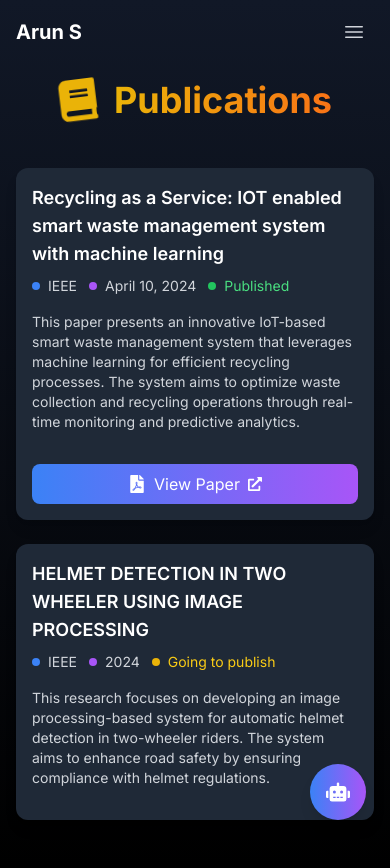
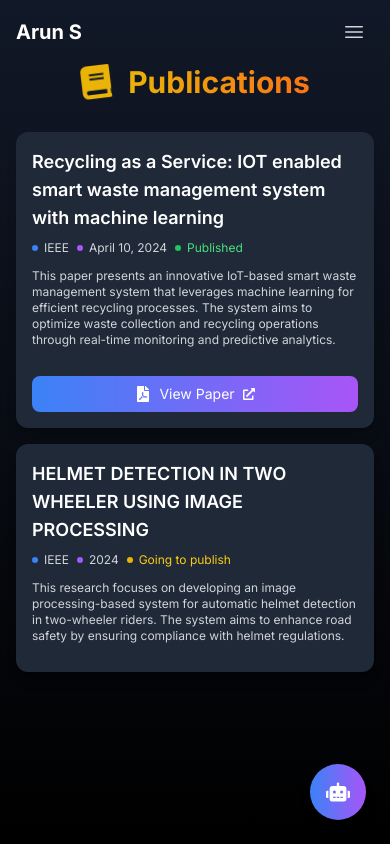
Before and after one commit to ARUN-S-CODER/My_Portfolio, a Next.js app: page /publications in a window 390 px wide. After the commit the page ends 844 px from the top, so only its background shows below. Built offline with nearby package versions, Linux system fonts and the light colour scheme.

Commit message:
it is more responsive for mobile device also

```diff
--- a/app/publications/page.tsx
+++ b/app/publications/page.tsx
@@ -28,13 +28,13 @@ const Publications = () => {
   return (
     <>
       <Navigation />
-      <section className="min-h-screen pt-20 px-4 pb-12 bg-gradient-to-b from-gray-900 to-black">
+      <section className="min-h-screen pt-16 md:pt-20 px-4 pb-12 bg-gradient-to-b from-gray-900 to-black">
         <div className="max-w-6xl mx-auto">
           <motion.h1
             initial={{ opacity: 0, y: 20 }}
             animate={{ opacity: 1, y: 0 }}
             transition={{ duration: 0.5 }}
-            className="text-4xl md:text-5xl font-bold mb-12 text-center flex items-center justify-center gap-4"
+            className="text-3xl sm:text-4xl md:text-5xl font-bold mb-8 md:mb-12 text-center flex items-center justify-center gap-4"
           >
             <motion.div
               animate={{
@@ -46,15 +46,16 @@ const Publications = () => {
                 repeat: Infinity,
                 repeatType: "reverse"
               }}
+              className="w-8 h-8 md:w-10 md:h-10"
             >
-              <FaBook className="text-yellow-500 w-10 h-10" />
+              <FaBook className="text-yellow-500 w-full h-full" />
             </motion.div>
             <span className="bg-clip-text text-transparent bg-gradient-to-r from-yellow-500 to-orange-500">
               Publications
             </span>
           </motion.h1>
 
-          <div className="grid gap-6 sm:gap-8">
+          <div className="grid gap-4 sm:gap-6 md:gap-8">
             {publications.map((publication, index) => (
               <motion.div
                 key={index}
@@ -70,25 +71,25 @@ const Publications = () => {
                     <h2 className="text-lg sm:text-xl md:text-2xl font-semibold text-white mb-2">
                       {publication.title}
                     </h2>
-                    <div className="flex flex-wrap gap-3 sm:gap-4 text-gray-300 mb-4">
-                      <span className="flex items-center text-sm sm:text-base">
-                        <span className="w-2 h-2 bg-blue-500 rounded-full mr-2"></span>
+                    <div className="flex flex-wrap gap-2 sm:gap-3 md:gap-4 text-gray-300 mb-3 md:mb-4">
+                      <span className="flex items-center text-xs sm:text-sm md:text-base">
+                        <span className="w-1.5 h-1.5 sm:w-2 sm:h-2 bg-blue-500 rounded-full mr-1.5 sm:mr-2"></span>
                         {publication.conference}
                       </span>
-                      <span className="flex items-center text-sm sm:text-base">
-                        <span className="w-2 h-2 bg-purple-500 rounded-full mr-2"></span>
+                      <span className="flex items-center text-xs sm:text-sm md:text-base">
+                        <span className="w-1.5 h-1.5 sm:w-2 sm:h-2 bg-purple-500 rounded-full mr-1.5 sm:mr-2"></span>
                         {publication.date}
                       </span>
-                      <span className={`flex items-center text-sm sm:text-base ${
+                      <span className={`flex items-center text-xs sm:text-sm md:text-base ${
                         publication.status === "Published" ? "text-green-400" : "text-yellow-400"
                       }`}>
-                        <span className={`w-2 h-2 ${
+                        <span className={`w-1.5 h-1.5 sm:w-2 sm:h-2 ${
                           publication.status === "Published" ? "bg-green-500" : "bg-yellow-500"
-                        } rounded-full mr-2`}></span>
+                        } rounded-full mr-1.5 sm:mr-2`}></span>
                         {publication.status}
                       </span>
                     </div>
-                    <p className="text-gray-300 text-sm sm:text-base mb-4">
+                    <p className="text-gray-300 text-xs sm:text-sm md:text-base mb-3 md:mb-4">
                       {publication.description}
                     </p>
                   </div>
@@ -99,11 +100,11 @@ const Publications = () => {
                       rel="noopener noreferrer"
                       whileHover={{ scale: 1.05 }}
                       whileTap={{ scale: 0.95 }}
-                      className="w-full sm:w-auto flex items-center justify-center gap-2 bg-gradient-to-r from-blue-500 to-purple-500 text-white px-4 py-2 rounded-lg hover:from-blue-600 hover:to-purple-600 transition-all duration-300"
+                      className="w-full sm:w-auto flex items-center justify-center gap-2 bg-gradient-to-r from-blue-500 to-purple-500 text-white px-3 sm:px-4 py-2 rounded-lg hover:from-blue-600 hover:to-purple-600 transition-all duration-300 text-sm sm:text-base"
                     >
-                      <FaFilePdf className="text-lg" />
+                      <FaFilePdf className="text-base sm:text-lg" />
                       <span>View Paper</span>
-                      <FaExternalLinkAlt className="text-sm" />
+                      <FaExternalLinkAlt className="text-xs sm:text-sm" />
                     </motion.a>
                   )}
                 </div>
```
